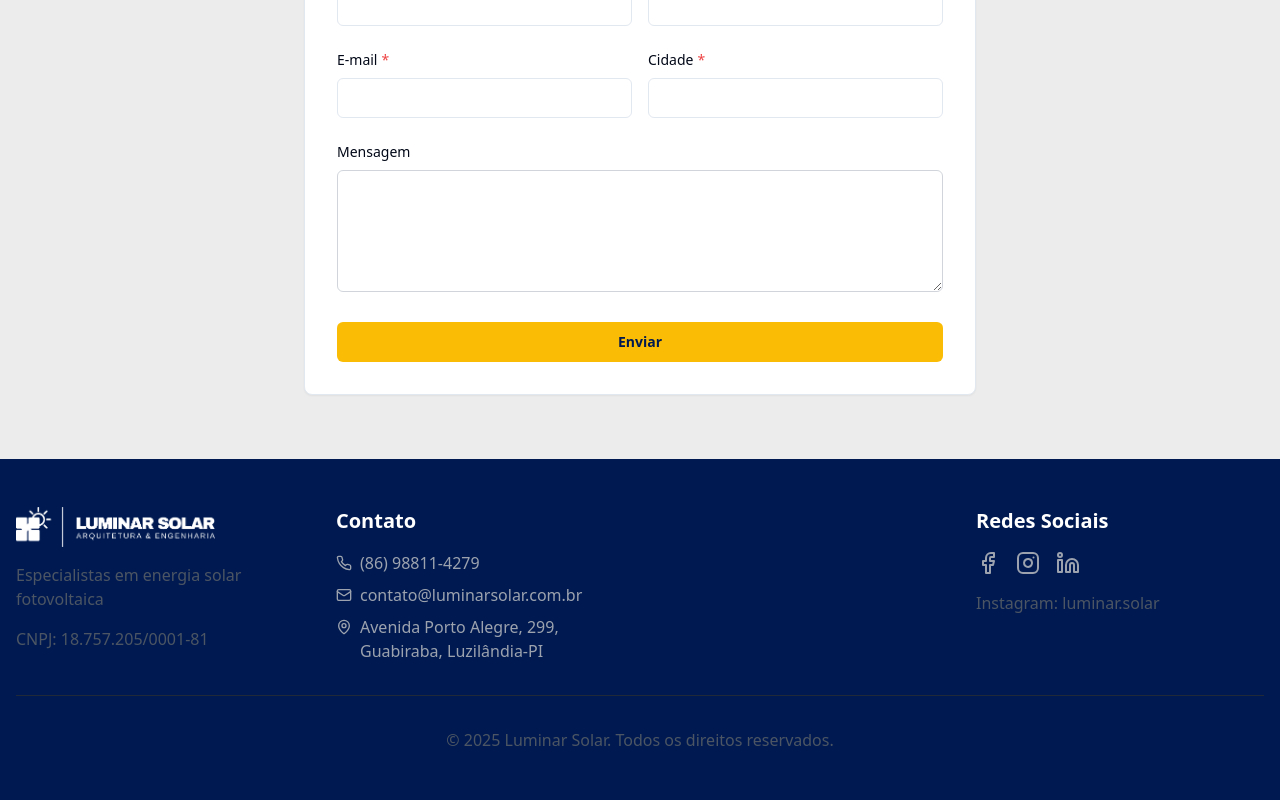
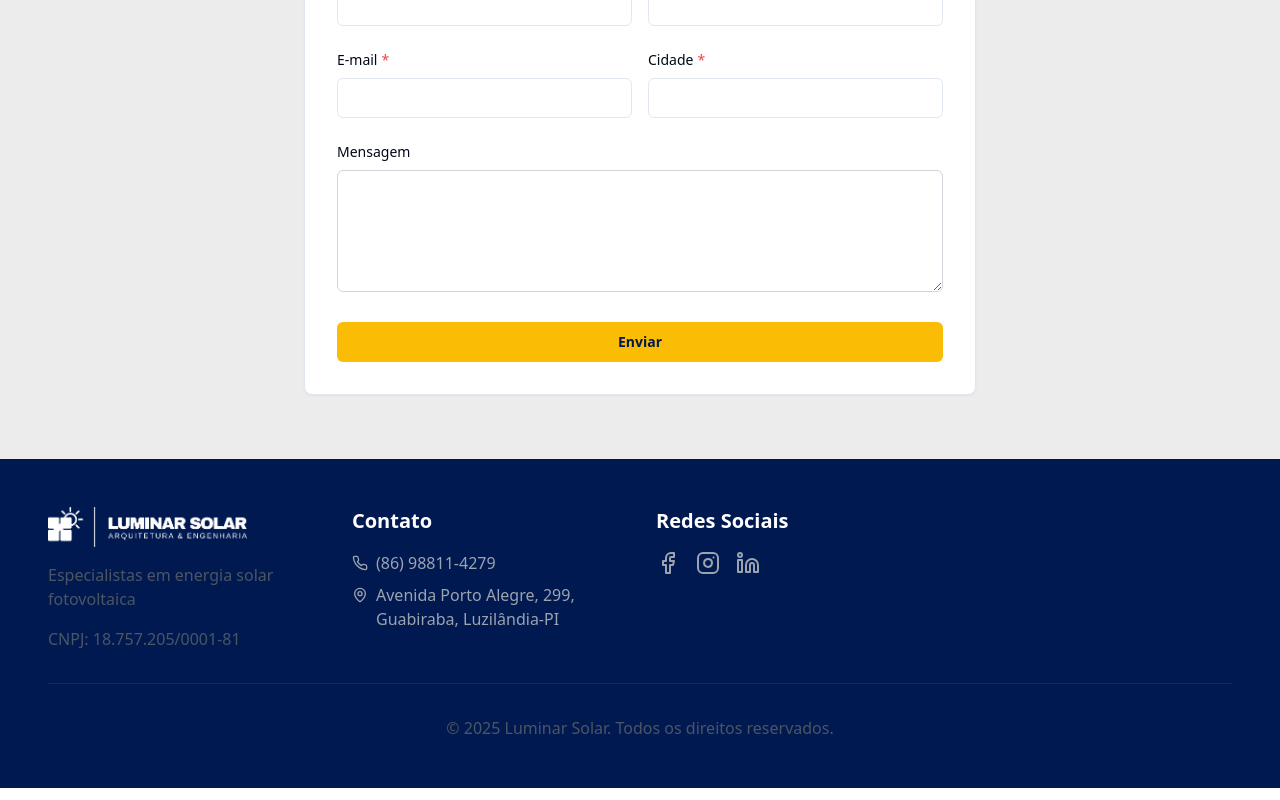
Before and after one commit to kauevictor30/Luminar-Solar-Website, a Next.js app: page / in a window 1280 px wide. Shown: the part 6788-7588 px from the top of the page. Built offline with nearby package versions, Linux system fonts and the light colour scheme.

Commit message:
fix: ajusta padding da seção footer para melhor espaçamento

```diff
--- a/components/organisms/footer.tsx
+++ b/components/organisms/footer.tsx
@@ -8,7 +8,7 @@ import Link from "next/link"
 export function Footer() {
   return (
     <footer className="bg-luminar-blue text-white py-8 sm:py-12">
-      <div className="container mx-auto px-4">
+      <div className="container mx-auto px-6 sm:px-8 lg:px-12">
         <div className="grid grid-cols-1 sm:grid-cols-2 lg:grid-cols-4 gap-6 sm:gap-8">
           {/* Seção Logo */}
           <div className="space-y-4 text-center sm:text-left">
@@ -38,12 +38,12 @@ export function Footer() {
                   {siteConfig.contact.phone}
                 </a>
               </div>
-              <div className="flex items-center justify-center sm:justify-start space-x-2">
+              {/* <div className="flex items-center justify-center sm:justify-start space-x-2">
                 <Mail className="h-4 w-4 flex-shrink-0" />
                 <a href={`mailto:${siteConfig.contact.email}`} className="hover:text-white transition-colors">
                   {siteConfig.contact.email}
                 </a>
-              </div>
+              </div> */}
               <div className="flex items-start justify-center sm:justify-start space-x-2">
                 <MapPin className="h-4 w-4 flex-shrink-0 mt-1" />
                 <span className="text-center sm:text-left">{siteConfig.company.address}</span>
@@ -52,9 +52,9 @@ export function Footer() {
           </div>
 
           {/* Seção Links */}
-          <div className="space-y-4 text-center sm:text-left">
+          {/* <div className="space-y-4 text-center sm:text-left"> */}
             {/* <Heading3 className="text-white">Links</Heading3> */}
-            <div className="space-y-2">
+            {/* <div className="space-y-2"> */}
               {/* <Link
                 href="/sobre"
                 className="block text-gray-400 hover:text-white transition-colors"
@@ -73,8 +73,8 @@ export function Footer() {
               >
                 Termos de Uso
               </Link> */}
-            </div>
-          </div>
+            {/* </div> */}
+          {/* </div> */}
 
           {/* Seção Redes Sociais */}
           <div className="space-y-4 text-center sm:text-left">
@@ -84,7 +84,7 @@ export function Footer() {
               <SocialIcon icon={<Instagram />} href={siteConfig.social.instagramUrl} label="Instagram Luminar Solar" />
               <SocialIcon icon={<Linkedin />} href={siteConfig.social.linkedinUrl} label="LinkedIn Luminar Solar" />
             </div>
-            <BodyText className="text-gray-400 text-sm">
+            {/* <BodyText className="text-gray-400 text-sm">
               Instagram:{" "}
               <a
                 href={siteConfig.social.instagramUrl}
@@ -94,7 +94,7 @@ export function Footer() {
               >
                 {siteConfig.social.instagram}
               </a>
-            </BodyText>
+            </BodyText> */}
           </div>
         </div>
 
```
